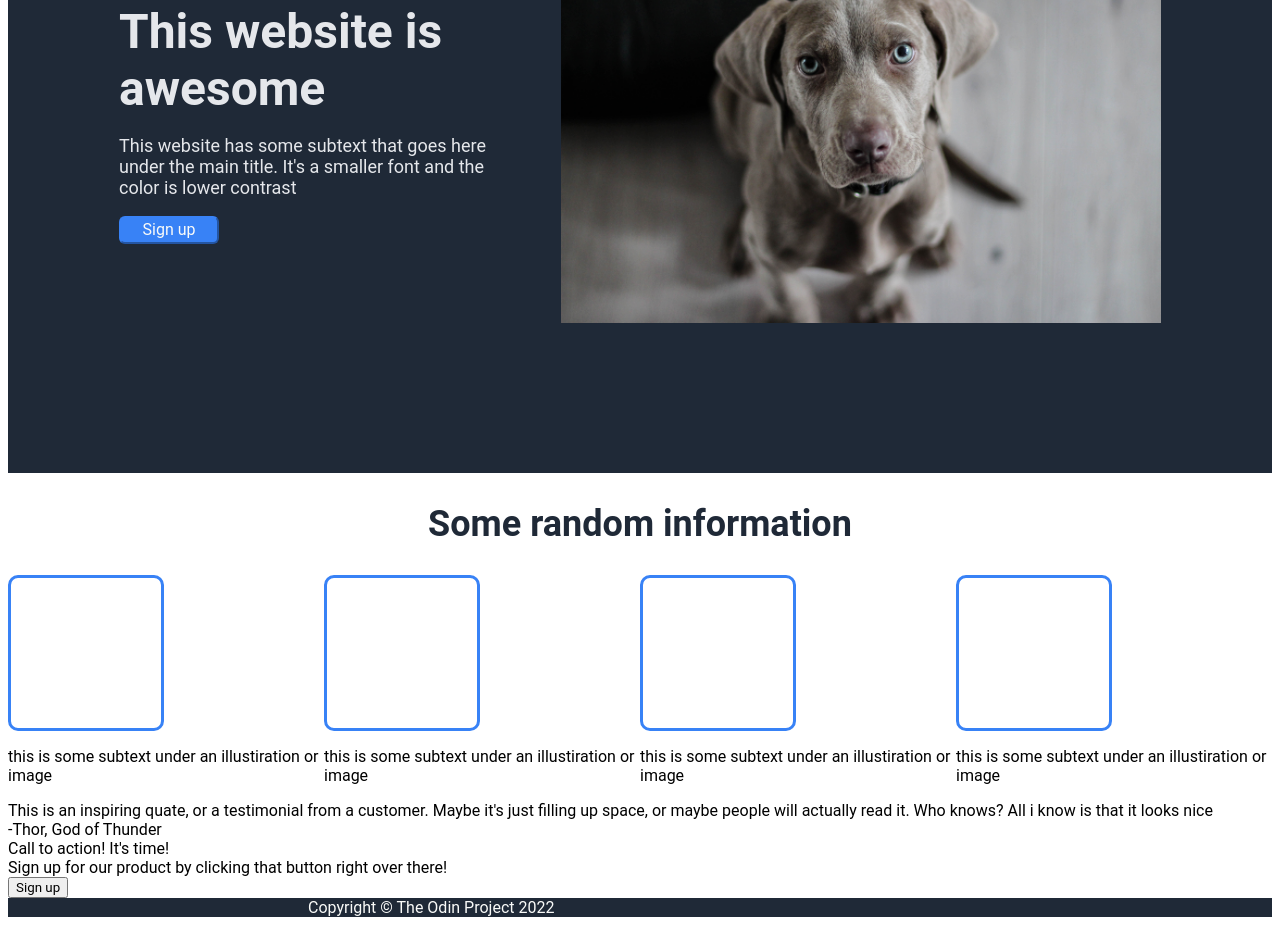
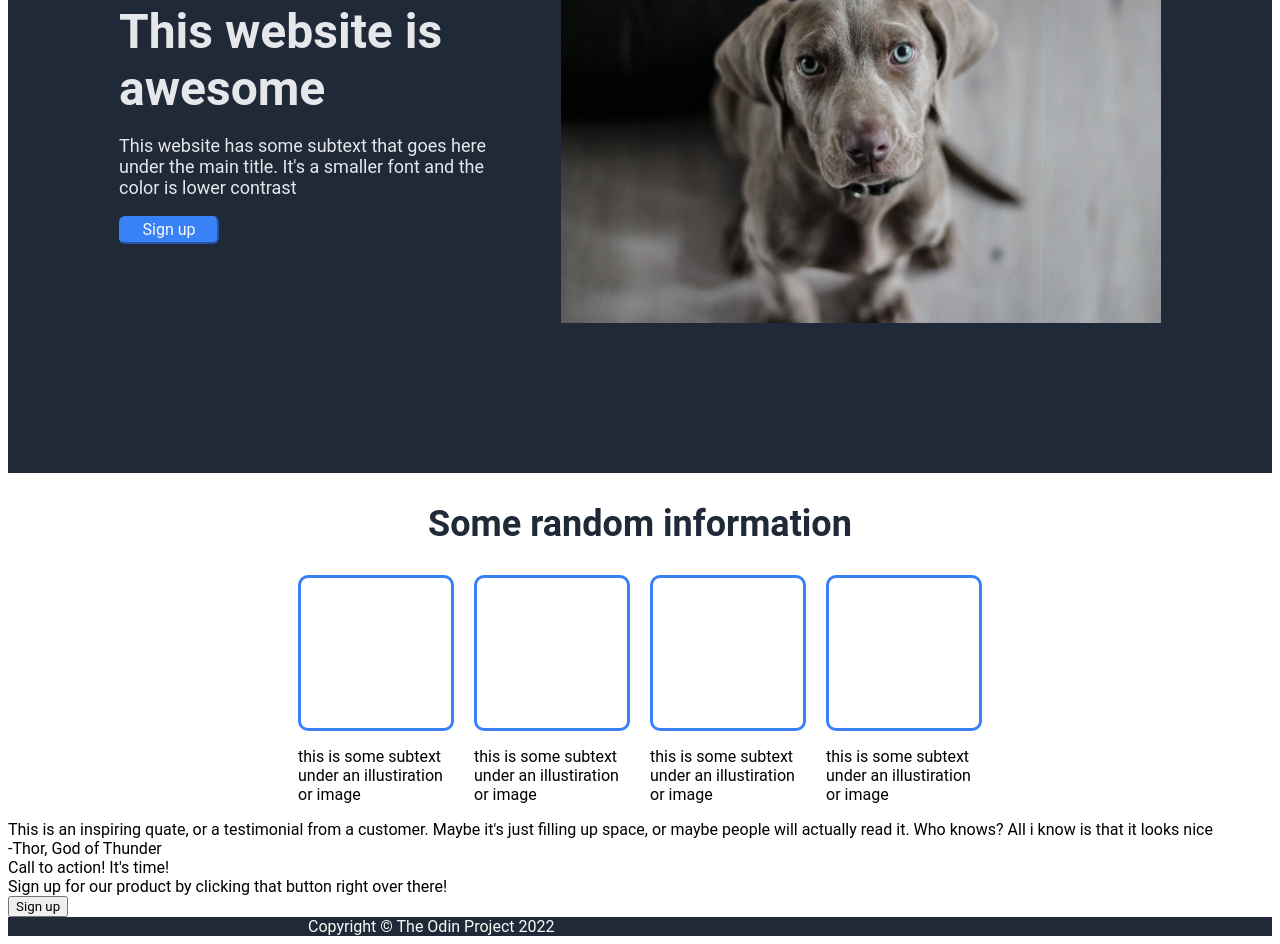
Before and after one commit to manukingg/landing-page, a plain HTML site: page index.html in a window 1280 px wide. Shown: the part 311-1255 px from the top of the page. Drawn offline with Linux system fonts and the light colour scheme.

Commit message:
finished some random information and cards

```diff
--- a/styles.css
+++ b/styles.css
@@ -99,5 +99,14 @@ ul {
 
 .cards {
     display: flex;
-    justify-content: space-between;
+    justify-content: center;
+    padding:0 10px;
 }
+
+.card>p {
+    width: 150px;
+}
+
+.card {
+    margin: 0 10px;
+}
```
